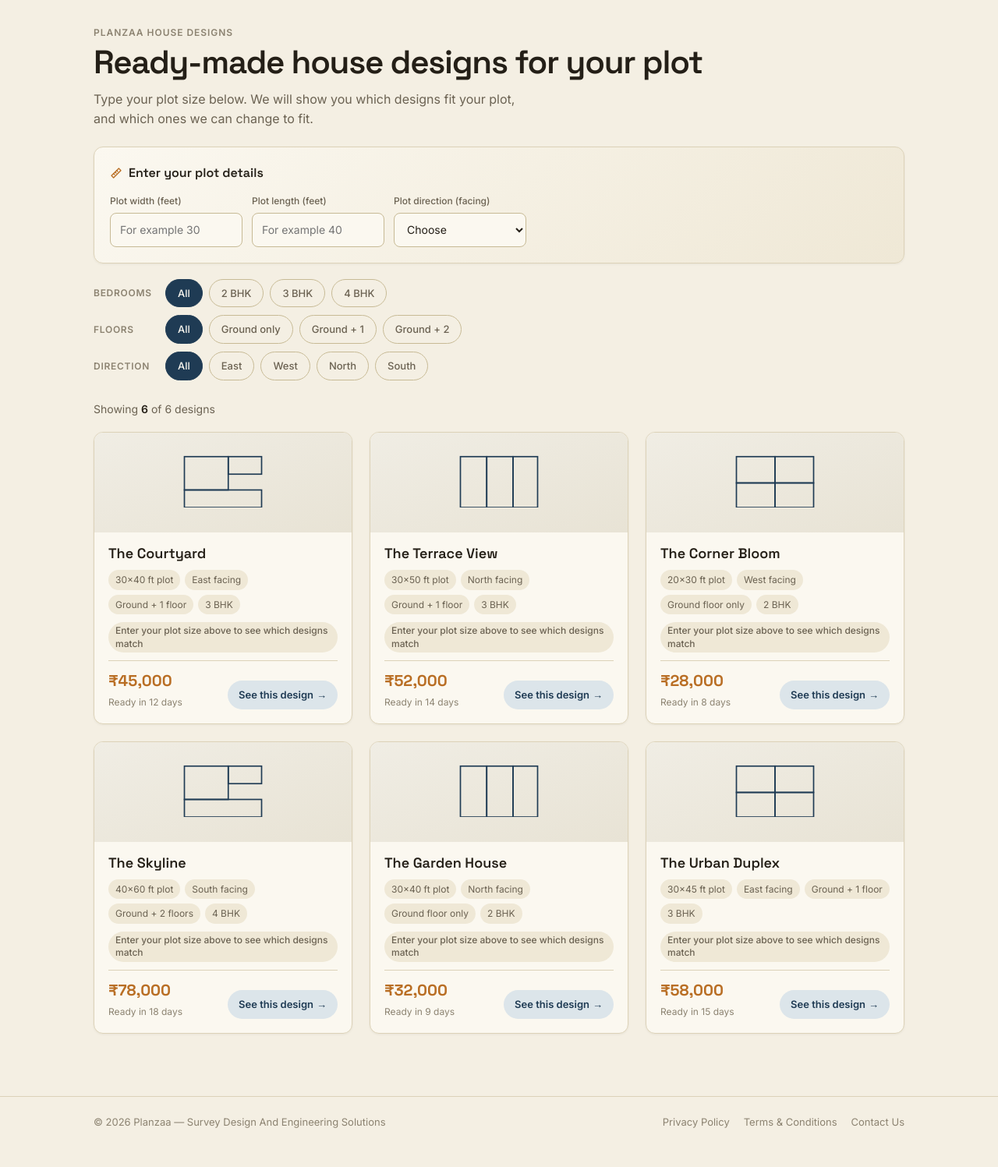
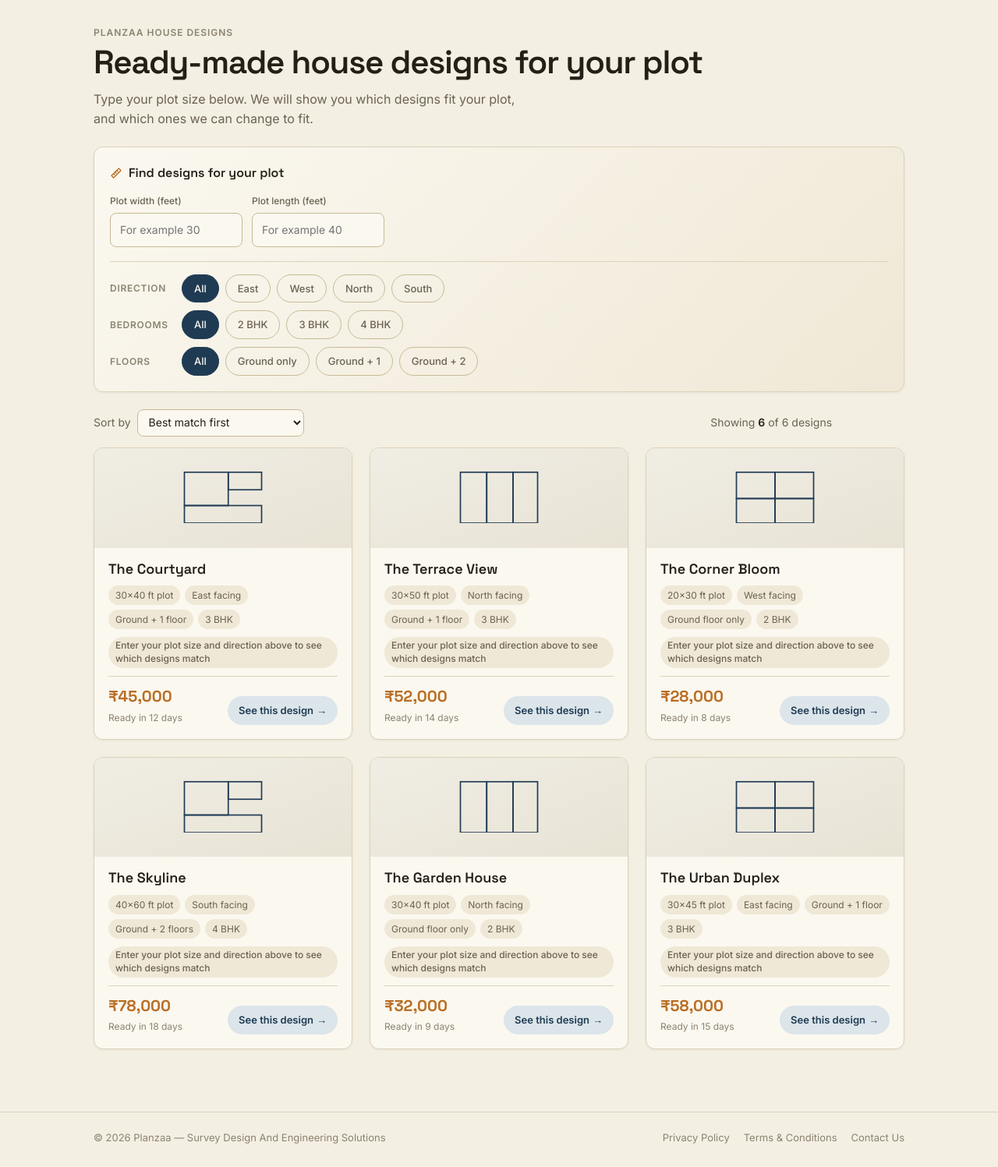
Before and after one commit to planzaadesign-sudo/design-library, a PHP site: page / in a window 1280 px wide. Shown: the part 64-1561 px from the top of the page at 78% size. Before the commit the page ends 1511 px from the top, so only its background shows below. Run offline with PHP 8.4, Linux system fonts and the light colour scheme; data comes from the database, SQL or seed files in the repository; a stand-in replaces the project's code that opens the database connection; some libraries are stand-ins or nearby versions.

Commit message:
merge duplicate filter sections into one clean block
Co-Authored-By: Claude Opus 5.5 <noreply@anthropic.com>

```diff
--- a/admin/index.php
+++ b/admin/index.php
@@ -63,7 +63,7 @@ if (!$problems) {
 <link rel="preconnect" href="https://fonts.googleapis.com">
 <link rel="preconnect" href="https://fonts.gstatic.com" crossorigin>
 <link href="https://fonts.googleapis.com/css2?family=Space+Grotesk:wght@500;600;700&family=Inter:wght@400;500;600&display=swap" rel="stylesheet">
-<link rel="stylesheet" href="../assets/style.css?v=20260926a">
+<link rel="stylesheet" href="../assets/style.css?v=20260927a">
 <link rel="stylesheet" href="../assets/admin.css?v=7">
 <link rel="stylesheet" href="../assets/brief-form.css?v=2">
 <link rel="stylesheet" href="../assets/password.css?v=1">
--- a/assets/app.js
+++ b/assets/app.js
@@ -190,7 +190,7 @@ function flash(el){
 
 function matchBadge(match, pop){
   const cls = pop ? ' pop' : '';
-  if(match === null || match === undefined) return '<span class="badge badge-neutral' + cls + '">Enter your plot size above to see which designs match</span>';
+  if(match === null || match === undefined) return '<span class="badge badge-neutral' + cls + '">Enter your plot size and direction above to see which designs match</span>';
   return match
     ? '<span class="badge badge-match' + cls + '">Fits your plot exactly</span>'
     : '<span class="badge badge-amber' + cls + '">Can be changed to fit your plot</span>';
--- a/assets/style.css
+++ b/assets/style.css
@@ -670,3 +670,14 @@ body.site .btn-submit:hover{transform:translateY(-2px);}
 .dcard-art.photo img, .art-card.photo img{display:block; width:100%; height:100%; object-fit:cover;}
 .art-card.photo img{height:auto; border-radius:8px; background:var(--surface);}
 .dcard-code{margin-top:-6px; font-size:12px; letter-spacing:.03em; color:var(--text-muted); font-variant-numeric:tabular-nums;}
+
+/* ---- Browse: one "Find designs for your plot" block ---- */
+.plot-fields.two{grid-template-columns:repeat(2,minmax(0,170px));}
+@media (max-width:560px){.plot-fields.two{grid-template-columns:1fr 1fr;} .plot-fields.two .field:last-child{grid-column:auto;}}
+.finder .filters.in-card{margin-top:18px; padding-top:16px; border-top:1px solid var(--border);}
+.results-bar{flex-wrap:wrap;}
+.sort-by{display:flex; align-items:center; gap:8px; font-size:14px; color:var(--text-secondary); white-space:nowrap;}
+.sort-by select{font:inherit; font-size:14px; padding:7px 30px 7px 10px; border:1px solid var(--border-strong); border-radius:8px; background-color:var(--surface); color:var(--text); cursor:pointer;}
+.sort-by select:focus-visible{outline:2px solid var(--accent); outline-offset:1px;}
+.results-right{display:flex; align-items:center; gap:14px; flex-wrap:wrap; justify-content:flex-end;}
+@media (max-width:560px){.results-bar{align-items:flex-start;} .results-right{justify-content:flex-start;}}
--- a/customize.php
+++ b/customize.php
@@ -7,7 +7,7 @@
 <link rel="preconnect" href="https://fonts.googleapis.com">
 <link rel="preconnect" href="https://fonts.gstatic.com" crossorigin>
 <link href="https://fonts.googleapis.com/css2?family=Space+Grotesk:wght@500;600;700&family=Inter:wght@400;500;600&display=swap" rel="stylesheet">
-<link rel="stylesheet" href="assets/style.css?v=20260926a">
+<link rel="stylesheet" href="assets/style.css?v=20260927a">
 </head>
 <body class="site">
 <?php include __DIR__ . '/partials/nav.php'; ?>
--- a/design.php
+++ b/design.php
@@ -7,7 +7,7 @@
 <link rel="preconnect" href="https://fonts.googleapis.com">
 <link rel="preconnect" href="https://fonts.gstatic.com" crossorigin>
 <link href="https://fonts.googleapis.com/css2?family=Space+Grotesk:wght@500;600;700&family=Inter:wght@400;500;600&display=swap" rel="stylesheet">
-<link rel="stylesheet" href="assets/style.css?v=20260926a">
+<link rel="stylesheet" href="assets/style.css?v=20260927a">
 </head>
 <body class="site">
 <?php include __DIR__ . '/partials/nav.php'; ?>
--- a/includes/auth_ui.php
+++ b/includes/auth_ui.php
@@ -8,7 +8,7 @@ function auth_page_start($title, $noReferrer = false) {
         . ($noReferrer ? '<meta name="referrer" content="no-referrer">' : '')
         . '<link rel="preconnect" href="https://fonts.googleapis.com"><link rel="preconnect" href="https://fonts.gstatic.com" crossorigin>'
         . '<link href="https://fonts.googleapis.com/css2?family=Space+Grotesk:wght@500;600;700&family=Inter:wght@400;500;600&display=swap" rel="stylesheet">'
-        . '<link rel="stylesheet" href="assets/style.css?v=20260926a"><link rel="stylesheet" href="assets/register.css?v=3"><link rel="stylesheet" href="assets/password.css?v=1">'
+        . '<link rel="stylesheet" href="assets/style.css?v=20260927a"><link rel="stylesheet" href="assets/register.css?v=3"><link rel="stylesheet" href="assets/password.css?v=1">'
         . '</head><body><div class="topbar"><div class="topbar-inner"><div class="wordmark">planzaa<span>.</span> team</div></div></div>'
         . '<div class="wrap"><div class="login-box auth-box">';
 }
--- a/includes/dashboard.php
+++ b/includes/dashboard.php
@@ -199,7 +199,7 @@ function dash_layout_start($brand, $title, array $nav, $active, $userName, array
         . '<meta name="viewport" content="width=device-width, initial-scale=1"><meta name="robots" content="noindex">'
         . '<link rel="preconnect" href="https://fonts.googleapis.com"><link rel="preconnect" href="https://fonts.gstatic.com" crossorigin>'
         . '<link href="https://fonts.googleapis.com/css2?family=Space+Grotesk:wght@500;600;700&family=Inter:wght@400;500;600&display=swap" rel="stylesheet">'
-        . '<link rel="stylesheet" href="../assets/style.css?v=20260926a"><link rel="stylesheet" href="../assets/admin.css?v=7">'
+        . '<link rel="stylesheet" href="../assets/style.css?v=20260927a"><link rel="stylesheet" href="../assets/admin.css?v=7">'
         . '<link rel="stylesheet" href="../assets/brief-form.css?v=2"><link rel="stylesheet" href="../assets/dashboard.css?v=1"><link rel="stylesheet" href="../assets/password.css?v=1">';
     foreach ($extraCss as $css) $html .= '<link rel="stylesheet" href="' . dh($css) . '">';
     $html .= '</head><body class="adm-body"><div class="adm" id="adm"><aside class="adm-side" id="admSide" aria-label="Menu">'
--- a/index.php
+++ b/index.php
@@ -7,7 +7,7 @@
 <link rel="preconnect" href="https://fonts.googleapis.com">
 <link rel="preconnect" href="https://fonts.gstatic.com" crossorigin>
 <link href="https://fonts.googleapis.com/css2?family=Space+Grotesk:wght@500;600;700&family=Inter:wght@400;500;600&display=swap" rel="stylesheet">
-<link rel="stylesheet" href="assets/style.css?v=20260926a">
+<link rel="stylesheet" href="assets/style.css?v=20260927a">
 </head>
 <body class="site">
 <?php include __DIR__ . '/partials/nav.php'; ?>
@@ -18,21 +18,18 @@
     <p>Type your plot size below. We will show you which designs fit your plot, and which ones we can change to fit.</p>
   </section>
 
-  <section class="plot-card" aria-labelledby="plotHeading">
-    <h2 id="plotHeading"><svg class="ic" viewBox="0 0 24 24" fill="none" stroke="currentColor" stroke-width="2" stroke-linecap="round" stroke-linejoin="round" aria-hidden="true"><path d="M3 17L17 3l4 4L7 21z"/><path d="M7 13l2 2M10 10l2 2M13 7l2 2"/></svg>Enter your plot details</h2>
-    <div class="plot-fields">
+  <section class="plot-card finder" aria-labelledby="plotHeading">
+    <h2 id="plotHeading"><svg class="ic" viewBox="0 0 24 24" fill="none" stroke="currentColor" stroke-width="2" stroke-linecap="round" stroke-linejoin="round" aria-hidden="true"><path d="M3 17L17 3l4 4L7 21z"/><path d="M7 13l2 2M10 10l2 2M13 7l2 2"/></svg>Find designs for your plot</h2>
+    <div class="plot-fields two">
       <div class="field"><label for="pWidth">Plot width (feet)</label><input type="number" id="pWidth" min="1" inputmode="numeric" placeholder="For example 30"></div>
       <div class="field"><label for="pLength">Plot length (feet)</label><input type="number" id="pLength" min="1" inputmode="numeric" placeholder="For example 40"></div>
-      <div class="field"><label for="pFacing">Plot direction (facing)</label>
-        <select id="pFacing">
-          <option value="">Choose</option>
-          <option>East</option><option>West</option><option>North</option><option>South</option>
-        </select>
+    </div>
+    <div class="filters in-card" aria-label="Filter designs">
+      <div class="filter-row"><span class="filter-label" id="lblFacing">Direction</span>
+        <div class="pills" role="group" aria-labelledby="lblFacing" data-group="facing">
+          <button type="button" class="pill active" data-value="">All</button><button type="button" class="pill" data-value="East">East</button><button type="button" class="pill" data-value="West">West</button><button type="button" class="pill" data-value="North">North</button><button type="button" class="pill" data-value="South">South</button>
         </div>
       </div>
-  </section>
-
-  <section class="filters" aria-label="Filter designs">
       <div class="filter-row"><span class="filter-label" id="lblBhk">Bedrooms</span>
         <div class="pills" role="group" aria-labelledby="lblBhk" data-group="bhk">
           <button type="button" class="pill active" data-value="">All</button><button type="button" class="pill" data-value="2">2 BHK</button><button type="button" class="pill" data-value="3">3 BHK</button><button type="button" class="pill" data-value="4">4 BHK</button>
@@ -43,16 +40,20 @@
           <button type="button" class="pill active" data-value="">All</button><button type="button" class="pill" data-value="G">Ground only</button><button type="button" class="pill" data-value="G+1">Ground + 1</button><button type="button" class="pill" data-value="G+2">Ground + 2</button>
         </div>
       </div>
-    <div class="filter-row"><span class="filter-label" id="lblFacing">Direction</span>
-      <div class="pills" role="group" aria-labelledby="lblFacing" data-group="facing">
-        <button type="button" class="pill active" data-value="">All</button><button type="button" class="pill" data-value="East">East</button><button type="button" class="pill" data-value="West">West</button><button type="button" class="pill" data-value="North">North</button><button type="button" class="pill" data-value="South">South</button>
-      </div>
     </div>
   </section>
 
   <div class="results-bar">
-    <span id="resultsMeta" aria-live="polite">Loading designs&#8230;</span>
-    <button type="button" class="clear-all" id="clearAll">Clear filters</button>
+    <label class="sort-by" for="sortBy">Sort by
+      <select id="sortBy">
+        <option value="">Best match first</option>
+        <option value="price_asc">Price: low to high</option>
+        <option value="price_desc">Price: high to low</option>
+        <option value="size_asc">Plot size: small to large</option>
+        <option value="size_desc">Plot size: large to small</option>
+      </select>
+    </label>
+    <span class="results-right"><span id="resultsMeta" aria-live="polite">Loading designs&#8230;</span><button type="button" class="clear-all" id="clearAll">Clear filters</button></span>
   </div>
   <div class="dgrid enter" id="grid">
     <div class="skeleton" style="--i:0"><div class="sk sk-art"></div><div class="sk sk-line"></div><div class="sk sk-line short"></div></div>
@@ -73,9 +74,22 @@ const lastMatch = {}; // design id -> last badge state, so only changed badges a
 const initial = new URLSearchParams(window.location.search);
 $('pWidth').value = initial.get('width') || '';
 $('pLength').value = initial.get('length') || '';
-$('pFacing').value = initial.get('facing') || '';
+// The Direction pills are the plot's facing: they filter the list AND are sent to the server for the
+// "Fits your plot exactly" check (the same value the old facing dropdown sent).
+const FACINGS = ['East', 'West', 'North', 'South'];
+if(FACINGS.includes(initial.get('facing'))) filters.facing = initial.get('facing');
+if(['price_asc', 'price_desc', 'size_asc', 'size_desc'].includes(initial.get('sort'))) $('sortBy').value = initial.get('sort');
 
-function plot(){ return {width:$('pWidth').value, length:$('pLength').value, facing:$('pFacing').value}; }
+function plot(){ return {width:$('pWidth').value, length:$('pLength').value, facing:filters.facing}; }
+
+// Sorting happens in the browser only. "Best match" keeps the server's order, exact fits first.
+const SORTS = {
+  '': (a, b) => (b.match === true) - (a.match === true),
+  price_asc: (a, b) => a.base_price - b.base_price,
+  price_desc: (a, b) => b.base_price - a.base_price,
+  size_asc: (a, b) => a.plot_width * a.plot_length - b.plot_width * b.plot_length,
+  size_desc: (a, b) => b.plot_width * b.plot_length - a.plot_width * a.plot_length,
+};
 
 async function loadDesigns(){
   const seq = ++loadSeq;
@@ -83,9 +97,16 @@ async function loadDesigns(){
   const data = await res.json();
   if(seq !== loadSeq) return; // a newer request has already been sent
   designs = data.map(normDesign);
-  history.replaceState(null, '', plotQuery(plot()) ? '?' + plotQuery(plot()) : 'index.php');
+  syncUrl();
   render(firstRender);
   firstRender = false;
+}
+
+// Keeps the plot, direction and sort in the address, so Back from a design page restores them.
+function syncUrl(){
+  const q = new URLSearchParams(plotQuery(plot()));
+  if($('sortBy').value) q.set('sort', $('sortBy').value);
+  history.replaceState(null, '', q.toString() ? '?' + q : 'index.php');
 }
 
 function render(animate){
@@ -93,12 +114,14 @@ function render(animate){
     (!filters.bhk || d.bhk === Number(filters.bhk)) &&
     (!filters.floors || d.floors === filters.floors) &&
     (!filters.facing || d.facing === filters.facing));
+  list = list.map((d, i) => [d, i]).sort((x, y) => SORTS[$('sortBy').value || ''](x[0], y[0]) || x[1] - y[1]).map(x => x[0]);
 
   const active = filters.bhk || filters.floors || filters.facing;
   $('clearAll').classList.toggle('show', !!active);
   const matches = list.filter(d => d.match === true).length;
   $('resultsMeta').innerHTML = 'Showing <strong>' + list.length + '</strong> of ' + designs.length + ' designs'
-    + (designs.length && designs[0].match !== null ? ' · ' + matches + ' fit' + (matches === 1 ? 's' : '') + ' your plot exactly' : '');
+    + (designs.length && designs[0].match !== null ? ' · ' + matches + ' fit' + (matches === 1 ? 's' : '') + ' your plot exactly'
+       : ($('pWidth').value && $('pLength').value && !filters.facing ? ' · Pick your plot direction to see exact fits' : ''));
 
   const grid = $('grid');
   grid.classList.toggle('enter', !!animate);
@@ -119,9 +142,12 @@ document.querySelectorAll('.pills').forEach(group => {
   group.addEventListener('click', e => {
     const pill = e.target.closest('.pill');
     if(!pill) return;
-    filters[group.dataset.group] = pill.dataset.value;
+    const key = group.dataset.group;
+    if(filters[key] === pill.dataset.value) return;
+    filters[key] = pill.dataset.value;
     syncPills();
-    render(true);
+    if(key === 'facing') loadDesigns(); // new direction = new exact-fit check
+    else render(true);
   });
 });
 
@@ -136,15 +162,17 @@ function syncPills(){
 }
 
 function clearFilters(){
+  const hadFacing = !!filters.facing;
   filters.bhk = filters.floors = filters.facing = '';
   syncPills();
-  render(true);
+  if(hadFacing) loadDesigns(); else render(true);
 }
 $('clearAll').addEventListener('click', clearFilters);
 
 let debounce;
 ['pWidth', 'pLength'].forEach(id => $(id).addEventListener('input', () => { clearTimeout(debounce); debounce = setTimeout(loadDesigns, 250); }));
-$('pFacing').addEventListener('change', loadDesigns);
+$('sortBy').addEventListener('change', () => { syncUrl(); render(true); });
+syncPills();
 loadDesigns();
 </script>
 </body>
--- a/login.php
+++ b/login.php
@@ -103,7 +103,7 @@ $h = function ($s) { return htmlspecialchars((string)$s, ENT_QUOTES, 'UTF-8'); }
 <link rel="preconnect" href="https://fonts.googleapis.com">
 <link rel="preconnect" href="https://fonts.gstatic.com" crossorigin>
 <link href="https://fonts.googleapis.com/css2?family=Space+Grotesk:wght@500;600;700&family=Inter:wght@400;500;600&display=swap" rel="stylesheet">
-<link rel="stylesheet" href="assets/style.css?v=20260926a">
+<link rel="stylesheet" href="assets/style.css?v=20260927a">
 <link rel="stylesheet" href="assets/register.css?v=4">
 <link rel="stylesheet" href="assets/password.css?v=1">
 </head>
--- a/order.php
+++ b/order.php
@@ -7,7 +7,7 @@
 <link rel="preconnect" href="https://fonts.googleapis.com">
 <link rel="preconnect" href="https://fonts.gstatic.com" crossorigin>
 <link href="https://fonts.googleapis.com/css2?family=Space+Grotesk:wght@500;600;700&family=Inter:wght@400;500;600&display=swap" rel="stylesheet">
-<link rel="stylesheet" href="assets/style.css?v=20260926a">
+<link rel="stylesheet" href="assets/style.css?v=20260927a">
 </head>
 <body class="site">
 <?php include __DIR__ . '/partials/nav.php'; ?>
--- a/partials/footer.php
+++ b/partials/footer.php
@@ -8,4 +8,4 @@
     </nav>
   </div>
 </footer>
-<script src="assets/app.js?v=20260926a"></script>
+<script src="assets/app.js?v=20260927a"></script>
--- a/register.php
+++ b/register.php
@@ -77,7 +77,7 @@ $aria = function ($k) use ($errors) { return isset($errors[$k]) ? ' aria-invalid
 <link rel="preconnect" href="https://fonts.googleapis.com">
 <link rel="preconnect" href="https://fonts.gstatic.com" crossorigin>
 <link href="https://fonts.googleapis.com/css2?family=Space+Grotesk:wght@500;600;700&family=Inter:wght@400;500;600&display=swap" rel="stylesheet">
-<link rel="stylesheet" href="assets/style.css?v=20260926a">
+<link rel="stylesheet" href="assets/style.css?v=20260927a">
 <link rel="stylesheet" href="assets/register.css?v=3">
 <link rel="stylesheet" href="assets/password.css?v=1">
 </head>
--- a/track.php
+++ b/track.php
@@ -7,7 +7,7 @@
 <link rel="preconnect" href="https://fonts.googleapis.com">
 <link rel="preconnect" href="https://fonts.gstatic.com" crossorigin>
 <link href="https://fonts.googleapis.com/css2?family=Space+Grotesk:wght@500;600;700&family=Inter:wght@400;500;600&display=swap" rel="stylesheet">
-<link rel="stylesheet" href="assets/style.css?v=20260926a">
+<link rel="stylesheet" href="assets/style.css?v=20260927a">
 </head>
 <body class="site">
 <?php include __DIR__ . '/partials/nav.php'; ?>
```
Lines whose indentation alone changed are shown as unchanged.
